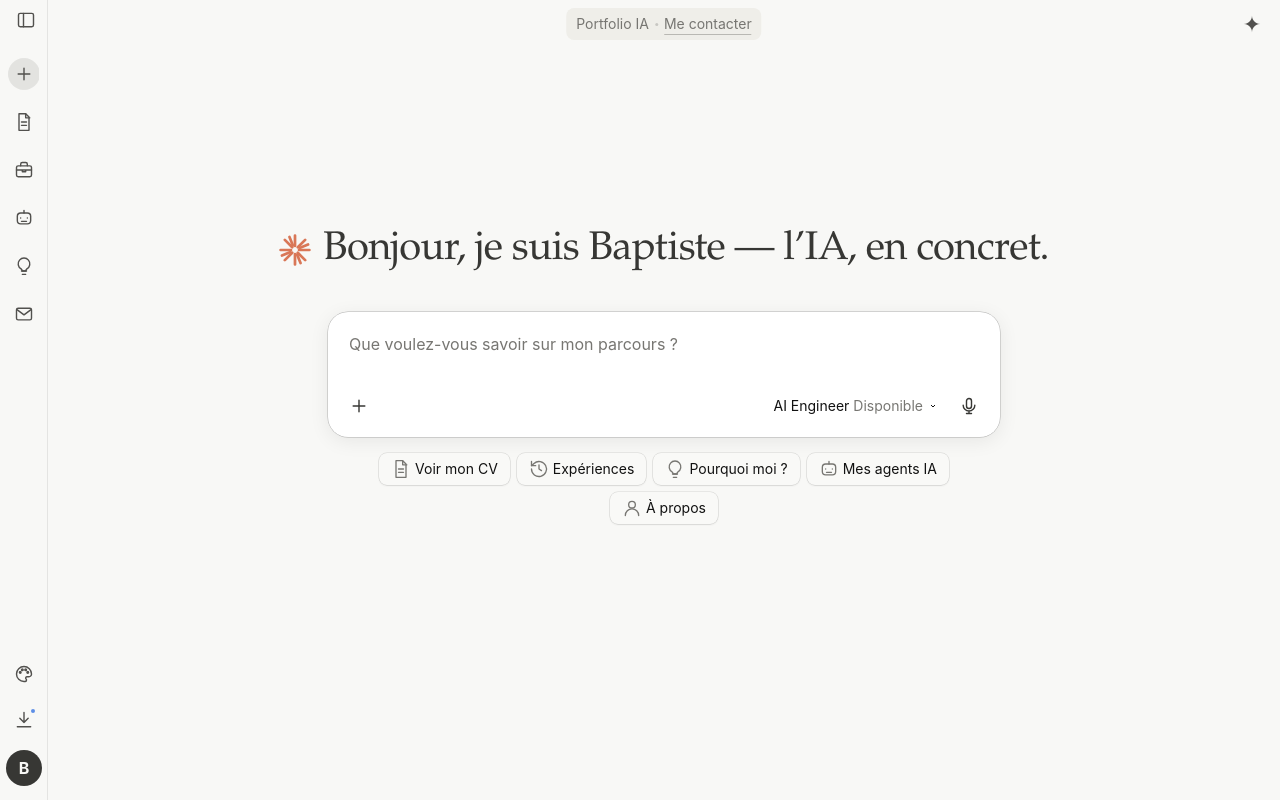
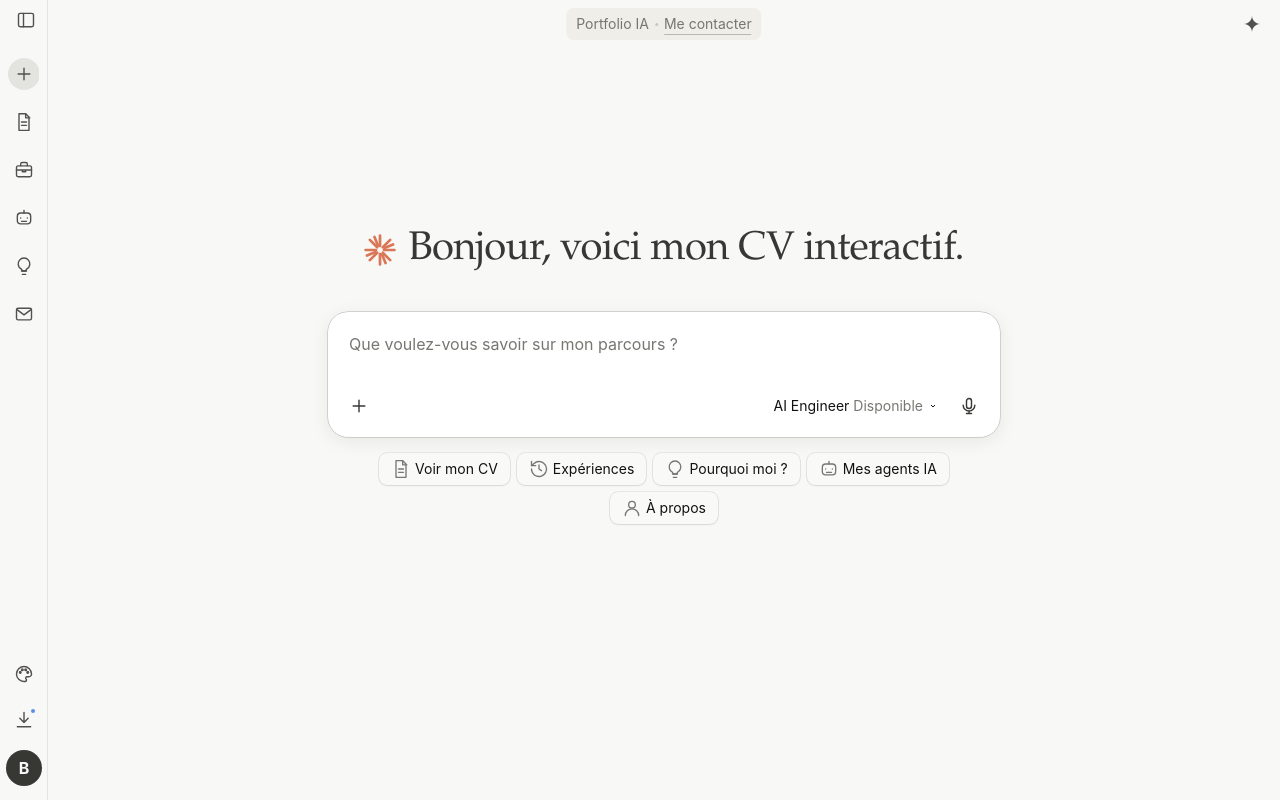
Before and after one commit to fortbaptiste/baptiste-fort-cv, a website: page index.html in a window 1280 px wide. Drawn offline with Linux system fonts and the light colour scheme.

Commit message:
Update portfolio greeting

```diff
--- a/index.html
+++ b/index.html
@@ -169,7 +169,7 @@
                 <path d="m36.3 13.1-10.6 4.3M14.3 22.6 3.7 26.9"></path>
               </g>
             </svg>
-            <h1>Bonjour, je suis Baptiste — l’IA, en concret.</h1>
+            <h1>Bonjour, voici mon CV interactif.</h1>
           </div>
 
           <section class="conversation" id="conversation" aria-label="Conversation avec le portfolio" hidden>
```
